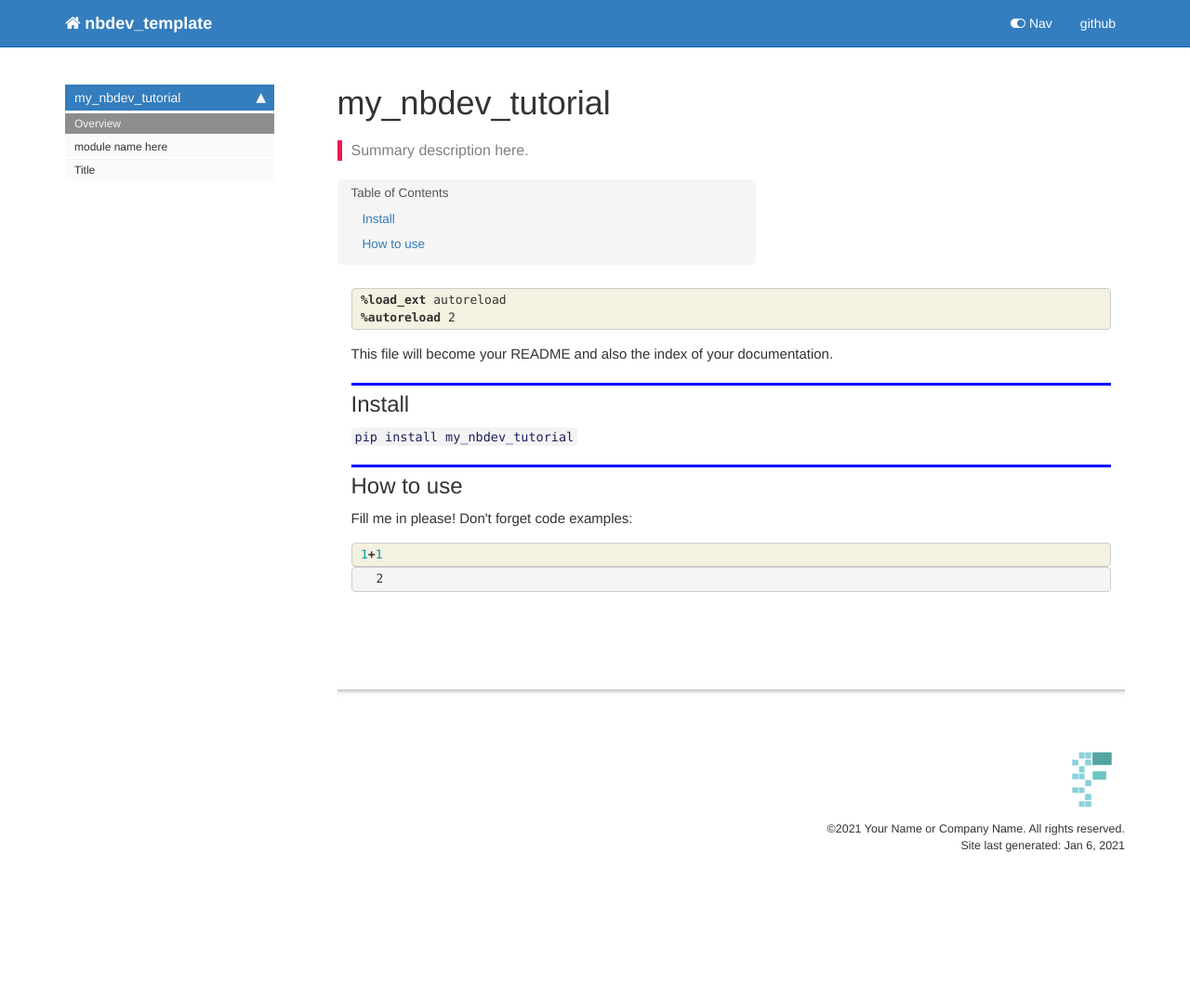
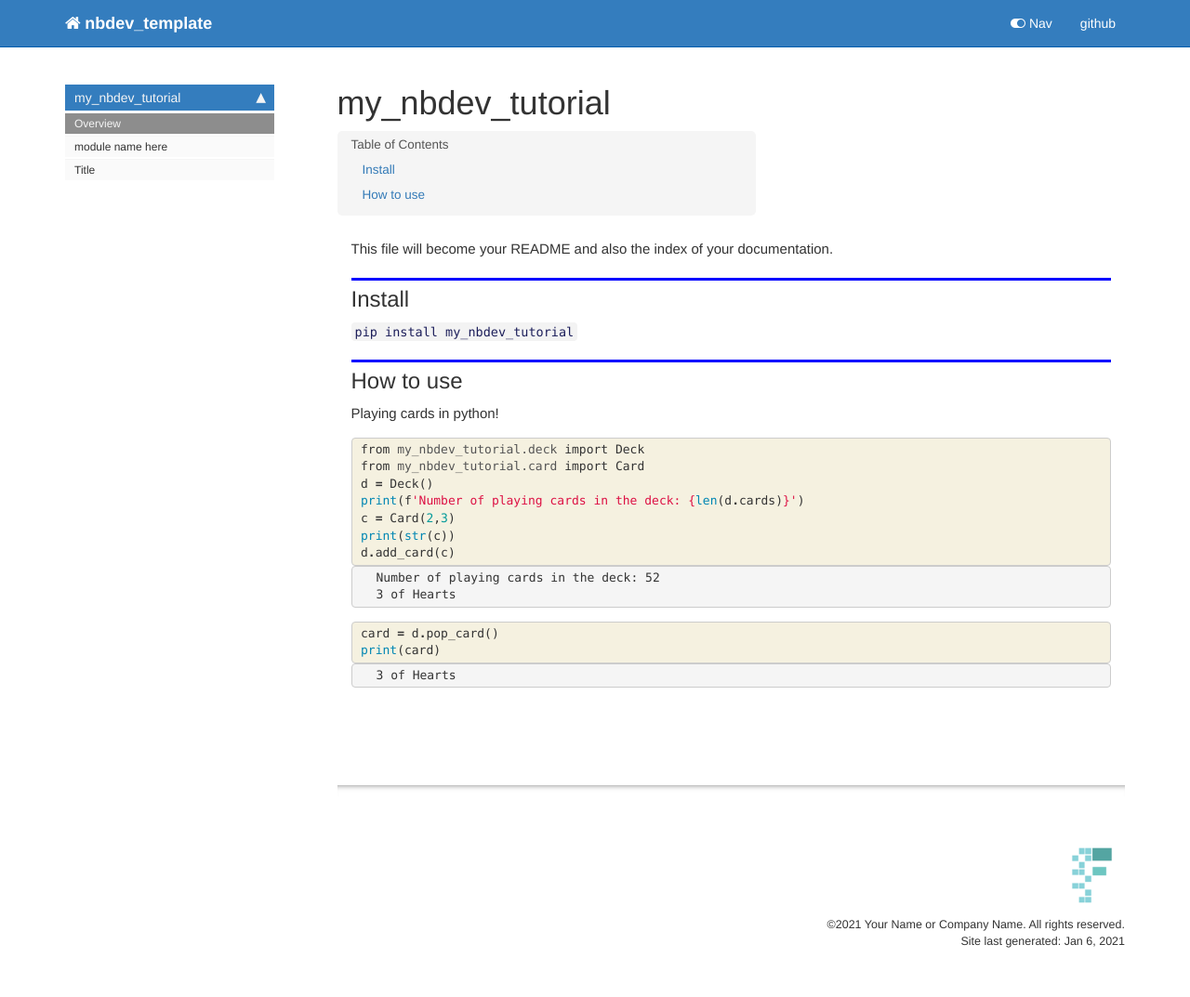
Before and after one commit to StephanRempel/my_nbdev_tutorial, a Jekyll site: the page built from docs/index.html, in a window 1280 px wide. Shown: the whole page at 93% size. Built offline with Jekyll 4.4.1, drawn with Linux system fonts in a browser that asks for light colours; nearby versions of some CDN libraries; comment, search, counter and statistics services are not loaded; before the commit the page ends 969 px from its top, so only the background shows below that.

Commit message:
index extended

```diff
--- a/docs/_data/sidebars/home_sidebar.yml
+++ b/docs/_data/sidebars/home_sidebar.yml
@@ -14,7 +14,7 @@ entries:
       url: /core
     - output: web,pdf
       title: Title
-      url: /card
+      url: /deck
     output: web
     title: my_nbdev_tutorial
   output: web
--- a/docs/index.html
+++ b/docs/index.html
@@ -5,8 +5,8 @@ title: my_nbdev_tutorial
 keywords: fastai
 sidebar: home_sidebar
 
-summary: "Summary description here."
-description: "Summary description here."
+
+
 nb_path: "index.ipynb"
 ---
 <!--
@@ -24,24 +24,6 @@ nb_path: "index.ipynb"
     {% raw %}
 
 <div class="cell border-box-sizing code_cell rendered">
-
-</div>
-    {% endraw %}
-
-    {% raw %}
-
-<div class="cell border-box-sizing code_cell rendered">
-<div class="input">
-
-<div class="inner_cell">
-    <div class="input_area">
-<div class=" highlight hl-ipython3"><pre><span></span><span class="o">%</span><span class="k">load_ext</span> autoreload
-<span class="o">%</span><span class="k">autoreload</span> 2
-</pre></div>
-
-    </div>
-</div>
-</div>
 
 </div>
     {% endraw %}
@@ -74,7 +56,7 @@ nb_path: "index.ipynb"
 </div>
 <div class="cell border-box-sizing text_cell rendered"><div class="inner_cell">
 <div class="text_cell_render border-box-sizing rendered_html">
-<p>Fill me in please! Don't forget code examples:</p>
+<p>Playing cards in python!</p>
 
 </div>
 </div>
@@ -86,7 +68,13 @@ nb_path: "index.ipynb"
 
 <div class="inner_cell">
     <div class="input_area">
-<div class=" highlight hl-ipython3"><pre><span></span><span class="mi">1</span><span class="o">+</span><span class="mi">1</span>
+<div class=" highlight hl-ipython3"><pre><span></span><span class="kn">from</span> <span class="nn">my_nbdev_tutorial.deck</span> <span class="kn">import</span> <span class="n">Deck</span>
+<span class="kn">from</span> <span class="nn">my_nbdev_tutorial.card</span> <span class="kn">import</span> <span class="n">Card</span>
+<span class="n">d</span> <span class="o">=</span> <span class="n">Deck</span><span class="p">()</span>
+<span class="nb">print</span><span class="p">(</span><span class="sa">f</span><span class="s1">&#39;Number of playing cards in the deck: </span><span class="si">{</span><span class="nb">len</span><span class="p">(</span><span class="n">d</span><span class="o">.</span><span class="n">cards</span><span class="p">)</span><span class="si">}</span><span class="s1">&#39;</span><span class="p">)</span>
+<span class="n">c</span> <span class="o">=</span> <span class="n">Card</span><span class="p">(</span><span class="mi">2</span><span class="p">,</span><span class="mi">3</span><span class="p">)</span>
+<span class="nb">print</span><span class="p">(</span><span class="nb">str</span><span class="p">(</span><span class="n">c</span><span class="p">))</span>
+<span class="n">d</span><span class="o">.</span><span class="n">add_card</span><span class="p">(</span><span class="n">c</span><span class="p">)</span>
 </pre></div>
 
     </div>
@@ -98,12 +86,43 @@ nb_path: "index.ipynb"
 
 <div class="output_area">
 
-
-
-<div class="output_text output_subarea output_execute_result">
-<pre>2</pre>
+<div class="output_subarea output_stream output_stdout output_text">
+<pre>Number of playing cards in the deck: 52
+3 of Hearts
+</pre>
+</div>
 </div>
 
+</div>
+</div>
+
+</div>
+    {% endraw %}
+
+    {% raw %}
+
+<div class="cell border-box-sizing code_cell rendered">
+<div class="input">
+
+<div class="inner_cell">
+    <div class="input_area">
+<div class=" highlight hl-ipython3"><pre><span></span><span class="n">card</span> <span class="o">=</span> <span class="n">d</span><span class="o">.</span><span class="n">pop_card</span><span class="p">()</span>
+<span class="nb">print</span><span class="p">(</span><span class="n">card</span><span class="p">)</span>
+</pre></div>
+
+    </div>
+</div>
+</div>
+
+<div class="output_wrapper">
+<div class="output">
+
+<div class="output_area">
+
+<div class="output_subarea output_stream output_stdout output_text">
+<pre>3 of Hearts
+</pre>
+</div>
 </div>
 
 </div>
--- a/docs/sidebar.json
+++ b/docs/sidebar.json
@@ -2,6 +2,6 @@
   "my_nbdev_tutorial": {
     "Overview": "/",
     "module name here": "/core",
-    "Title": "/card"
+    "Title": "/deck"
   }
 }
--- a/my_nbdev_tutorial/_nbdev.py
+++ b/my_nbdev_tutorial/_nbdev.py
@@ -4,10 +4,12 @@ __all__ = ["index", "modules", "custom_doc_links", "git_url"]
 
 index = {"say_hello": "00_core.ipynb",
          "HelloSayer": "00_core.ipynb",
-         "Card": "10_card.ipynb"}
+         "Card": "10_card.ipynb",
+         "Deck": "20_deck.ipynb"}
 
 modules = ["core.py",
-           "card.py"]
+           "card.py",
+           "deck.py"]
 
 doc_url = "https://StephanRempel.github.io/my_nbdev_tutorial/"
 
```
Also changed, not shown: docs/deck.html (added, +201 -0 lines), my_nbdev_tutorial/card.py (+2 -6 lines), my_nbdev_tutorial/deck.py (added, +65 -0 lines), README.md, 3 other files.
